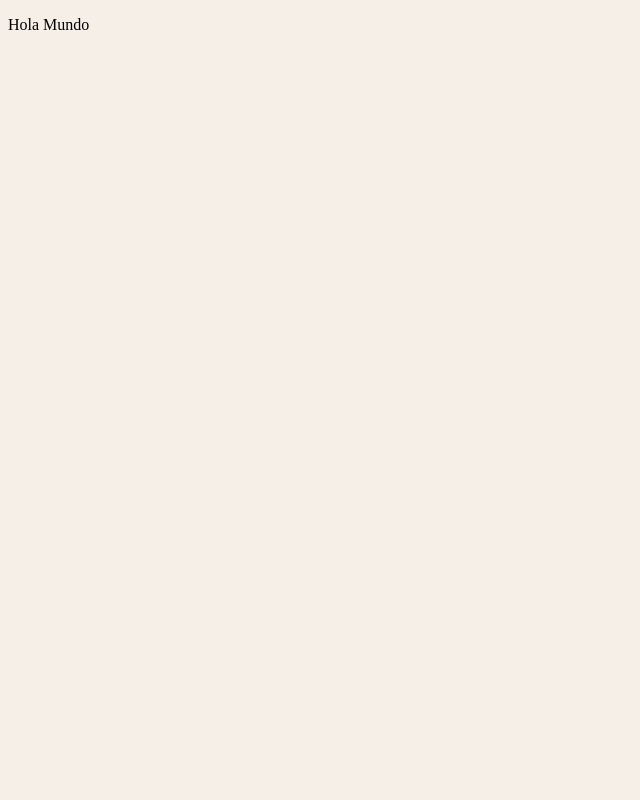
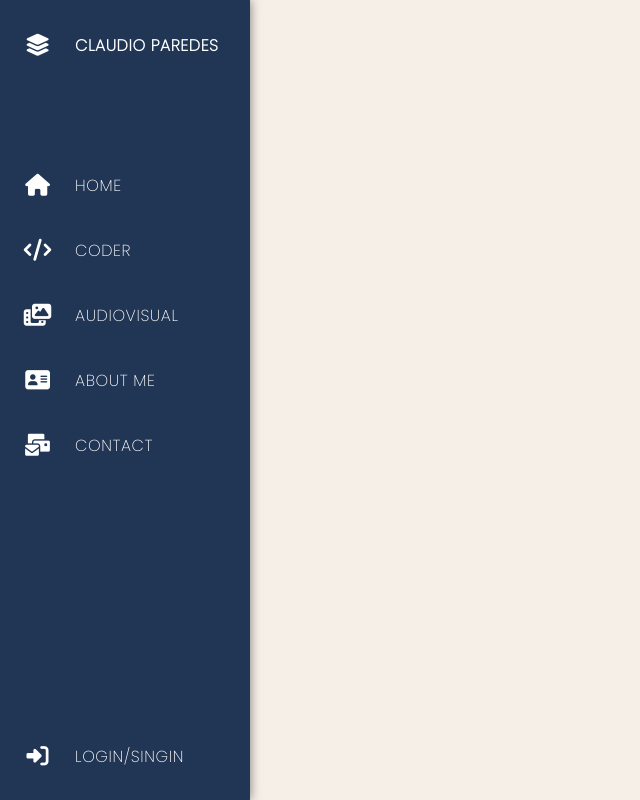
Before and after one commit to ClaudioParedesArbeloDev/paginamuestra, a Node server app: page / in a window 1280 px wide. Before the commit the part shown is almost empty. Shown: the whole page, without its empty margins (0-640 px from the left). Run offline with Node 20, Linux system fonts and the light colour scheme; some libraries are stand-ins or nearby versions.

Commit message:
terminado el navbar

```diff
--- a/src/public/css/pages/_index.scss
+++ b/src/public/css/pages/_index.scss
@@ -1,3 +1,83 @@
+@import url('https://fonts.googleapis.com/css2?family=Poppins:ital,wght@0,200;1,400&display=swap');
+
+*{
+    margin: 0;
+    padding: 0;
+    box-sizing: border-box;
+    font-family: "Poppins", sans-serif;
+}
+
 body{
-    background-color: $primary-color;
+    background: $primary-color;
 }
+
+.sidebar {
+    position: fixed;
+    top: 0;
+    left: 0;
+    height: 100%;
+    width: 75px;
+    z-index: 1;
+    background: $fourth-color;
+    overflow-x: hidden;
+    padding-top: 10px;
+    transition: 0.6s ease;
+    box-shadow: 0 0 10px rgba(0,0,0,0.5);
+    ul{
+        position: relative;
+        height: 97vh;
+        li{
+            list-style: none;
+            margin: 5px 0;
+            a{
+                position: relative;
+                display: flex;
+                white-space: nowrap;
+                text-decoration: none;
+                color: #fff;
+                .icon{
+                    position: relative;
+                    display: flex;
+                    justify-content: center;
+                    align-items: center;
+                    min-width: 75px;
+                    height: 60px;
+                    font-size: 22px;
+                }
+                .text{
+                    position: relative;
+                    display: flex;
+                    align-items: center;
+                    height: 60px;
+                    font-size: 16px;
+                    text-transform: uppercase;
+                    letter-spacing: 0.6px;
+                    font-weight: 500;
+                }
+            }
+            .logo{
+                margin-bottom: 80px;
+            }
+            .logo .text{
+                font-size: 18 px;
+                font-weight: 600;
+            }
+        }
+        li:hover{
+            background: $tertiary-color;
+            transition: 0.3s ease;
+        }
+        li:last-child{
+            position: absolute;
+            bottom: 0;
+            width: 100%;
+        }
+    }
+
+}
+
+.sidebar:hover{
+    width: 250px;
+    transition: 0.6s ease;
+
+}
--- a/src/public/css/style.css
+++ b/src/public/css/style.css
@@ -1,3 +1,80 @@
+@import url("https://fonts.googleapis.com/css2?family=Poppins:ital,wght@0,200;1,400&display=swap");
+* {
+  margin: 0;
+  padding: 0;
+  box-sizing: border-box;
+  font-family: "Poppins", sans-serif;
+}
+
 body {
-  background-color: #F5EFE7;
+  background: #F5EFE7;
+}
+
+.sidebar {
+  position: fixed;
+  top: 0;
+  left: 0;
+  height: 100%;
+  width: 75px;
+  z-index: 1;
+  background: #213555;
+  overflow-x: hidden;
+  padding-top: 10px;
+  transition: 0.6s ease;
+  box-shadow: 0 0 10px rgba(0, 0, 0, 0.5);
+}
+.sidebar ul {
+  position: relative;
+  height: 97vh;
+}
+.sidebar ul li {
+  list-style: none;
+  margin: 5px 0;
+}
+.sidebar ul li a {
+  position: relative;
+  display: flex;
+  white-space: nowrap;
+  text-decoration: none;
+  color: #fff;
+}
+.sidebar ul li a .icon {
+  position: relative;
+  display: flex;
+  justify-content: center;
+  align-items: center;
+  min-width: 75px;
+  height: 60px;
+  font-size: 22px;
+}
+.sidebar ul li a .text {
+  position: relative;
+  display: flex;
+  align-items: center;
+  height: 60px;
+  font-size: 16px;
+  text-transform: uppercase;
+  letter-spacing: 0.6px;
+  font-weight: 500;
+}
+.sidebar ul li .logo {
+  margin-bottom: 80px;
+}
+.sidebar ul li .logo .text {
+  font-size: 18 px;
+  font-weight: 600;
+}
+.sidebar ul li:hover {
+  background: #4F709C;
+  transition: 0.3s ease;
+}
+.sidebar ul li:last-child {
+  position: absolute;
+  bottom: 0;
+  width: 100%;
+}
+
+.sidebar:hover {
+  width: 250px;
+  transition: 0.6s ease;
 }/*# sourceMappingURL=style.css.map */
--- a/src/views/index.handlebars
+++ b/src/views/index.handlebars
@@ -1,3 +1,72 @@
 <header>
-    <p>Hola Mundo</p>
+    <div class="sidebar">
+        <ul>
+            <li>
+                <a href="" class="logo">
+                    <span class="icon">
+                        <i class="fa-solid fa-layer-group"></i>
+                    </span>
+                    <span class="text">Claudio Paredes</span>
+
+                </a>
+            </li>
+            <li>
+                <a href="" >
+                    <span class="icon">
+                        <i class="fa-solid fa-house"></i>
+                    </span>
+                    <span class="text">Home</span>
+                </a>
+            </li>
+            <li>
+                <a href="" >
+                    <span class="icon">
+                        <i class="fa-solid fa-code"></i>
+                    </span>
+                    <span class="text">Coder</span>
+                </a>
+            </li>
+            <li>
+                <a href="" >
+                    <span class="icon">
+                       <i class="fa-solid fa-photo-film"></i>
+                    </span>
+                    <span class="text">AudioVisual</span>
+                </a>
+            </li>
+            <li>
+                <a href="" >
+                    <span class="icon">
+                        <i class="fa-solid fa-address-card"></i>
+                    </span>
+                    <span class="text">About me</span>
+                </a>
+            </li>
+            <li>
+                <a href="" >
+                    <span class="icon">
+                        <i class="fa-solid fa-envelopes-bulk"></i>
+                    </span>
+                    <span class="text">Contact</span>
+                </a>
+            </li>
+            <li>
+                <a href="" >
+                    <span class="icon">
+                        <i class="fa-solid fa-right-to-bracket"></i>
+                    </span>
+                    <span class="text">LogIn/SingIn</span>
+                </a>
+            </li>
+        </ul>
+    </div>
 </header>
+<main class="pictures">
+    <div class="imgLeft">
+        <img src="" alt="">
+    </div>
+    <div class="imgRight">
+        <img src="" alt="">
+    </div>
+</main>
+<script src="./js/index.js"></script>
--- a/src/views/layouts/main.handlebars
+++ b/src/views/layouts/main.handlebars
@@ -1,9 +1,11 @@
 <!DOCTYPE html>
 <html lang="en">
+
 <head>
     <meta charset="UTF-8">
     <meta name="viewport" content="width=device-width, initial-scale=1.0">
     <link rel="icon" type="image/png" href="/img/fullstack.svg">
+    <script src="https://kit.fontawesome.com/718dcffbc3.js" crossorigin="anonymous"></script>
     <link rel="stylesheet" href="/css/style.css"">
     <title>{{{Title}}}</title>
 </head>
```
Also changed, not shown: src/public/img/close.svg (added), src/public/img/menu.svg (added), src/public/js/index.js (added), 1 other file.
